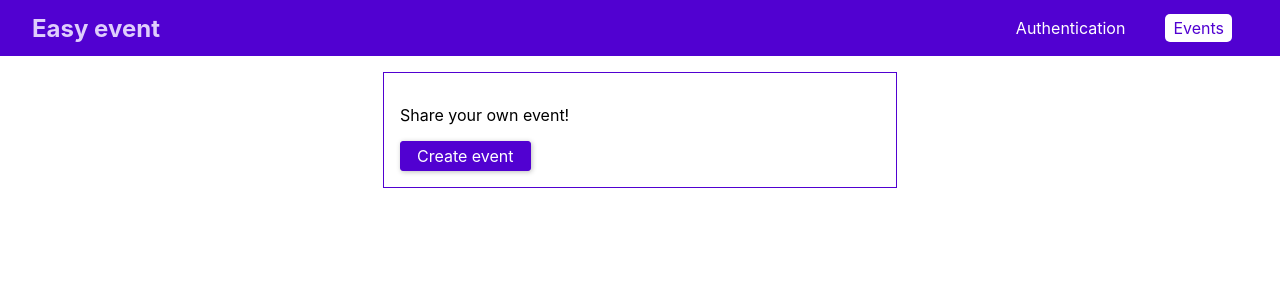
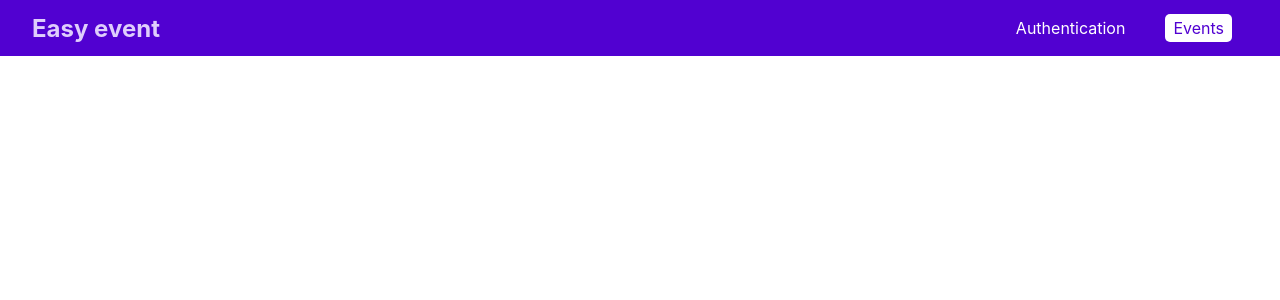
Before and after one commit to AnnLe4869/event-booking, a React (Create React App) app in the folder client/: page /events in a window 1280 px wide. Shown: the top 300 px of the page. Built offline with nearby package versions, Linux system fonts and the light colour scheme.

Commit message:
FIX: Bug where user cannot create the event
_ When submit the event error happen
_ Cause is that the query is incorrect (i.e typo in query)

```diff
--- a/client/src/page/Event.js
+++ b/client/src/page/Event.js
@@ -56,7 +56,7 @@ export default function Event() {
             description: "${description}"
           }){
             title,
-            date.
+            date,
             creator {
               email
             }
@@ -88,7 +88,7 @@ export default function Event() {
 
   const modalCancelHandler = () => setCreating(false);
   return (
-    <div className="events-control">
+    <>
       {creating ? (
         <>
           <Backdrop></Backdrop>
@@ -145,10 +145,14 @@ export default function Event() {
           </Modal>
         </>
       ) : null}
-      <p>Share your own event!</p>
-      <button className="btn" onClick={startCreatingEventHandler}>
-        Create event
-      </button>
-    </div>
+      {authContext.token ? (
+        <div className="events-control">
+          <p>Share your own event!</p>
+          <button className="btn" onClick={startCreatingEventHandler}>
+            Create event
+          </button>
+        </div>
+      ) : null}
+    </>
   );
 }
```
